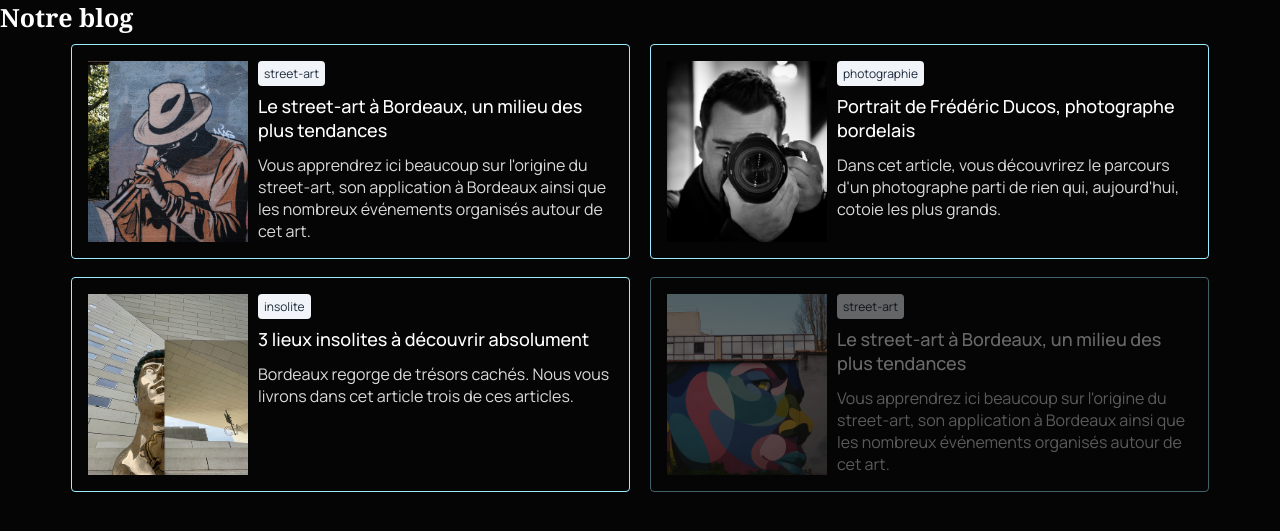
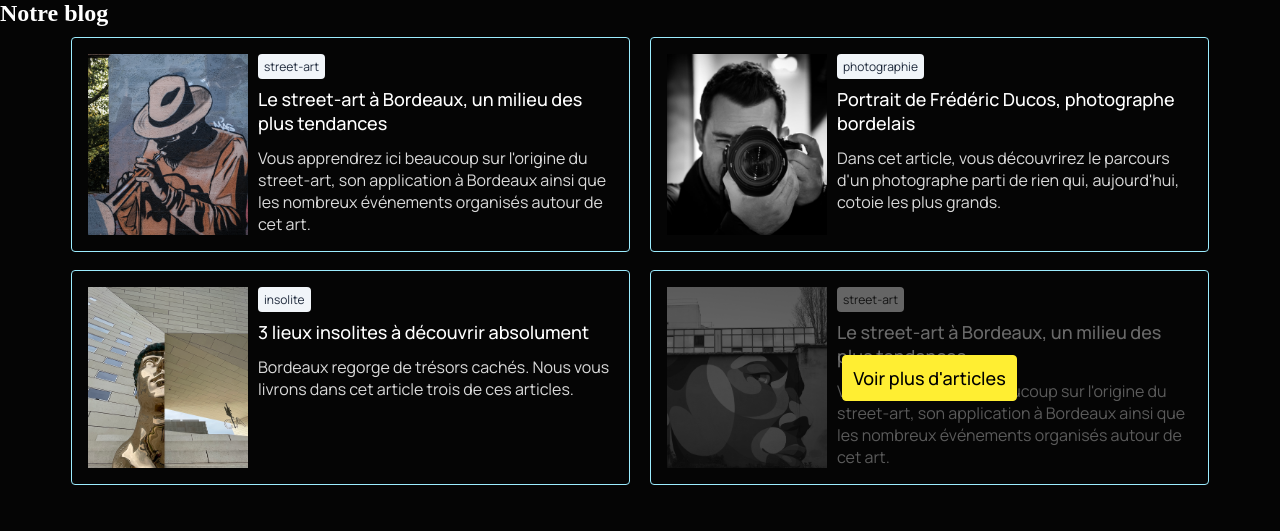
Before and after one commit to najouille/Blog-Art-Grp-2, a PHP site: page / in a window 1280 px wide. Shown: the top 531 px of the page. Run offline with PHP 8.4, Linux system fonts and the light colour scheme.

Commit message:
blog preview step 4

```diff
--- a/front/assets/home.css
+++ b/front/assets/home.css
@@ -34,7 +34,7 @@ margin: 0 auto;
   align-items: start;
 }
 h2 {
-  font-family: Cambria, Cochin, Georgia, Times, "Times New Roman", serif;
+  font-family: ""
   font-size: 25px;
   color: white;
 }
@@ -67,5 +67,34 @@ p {
   padding-bottom: 4px;
 }
 .more {
+    position: relative;
+}
+.more img, .more .tagtxt {
     opacity: 40%;
+    filter: grayscale(100%);
 }
+
+.button {
+    position: absolute;
+    top: 0;
+    bottom: 0;
+    right: 0;
+    left: 0;
+    display: flex;
+    align-items: center;
+    justify-content: center;
+    z-index: 10;
+}
+
+.button a {
+    text-decoration: none;
+    font-family: "Manrope", sans-serif;
+    font-size: 18px;
+    font-weight: 500;
+    background-color: #FFEE32;
+    color: black;
+    border: 1px solid #FFEE32;
+    border-radius: 4px;
+    padding: 10px;
+    z-index: 10;
+}
--- a/index.html
+++ b/index.html
@@ -58,10 +58,9 @@
         </p>
       </div>
     </div>
-    <div class="more">
-    <div class="streetart">
+    <div class="streetart more">
       <div class="button">
-
+        <a href="#" id="plus">Voir plus d'articles</a>
       </div>
       <img src="./front/assets/image/visage.png" alt="visage street-art" width="160" />
       <div class="tagtxt">
@@ -75,7 +74,6 @@
         </p>
       </div>
     </div>
-    </div>
 
 
 </section>
```
